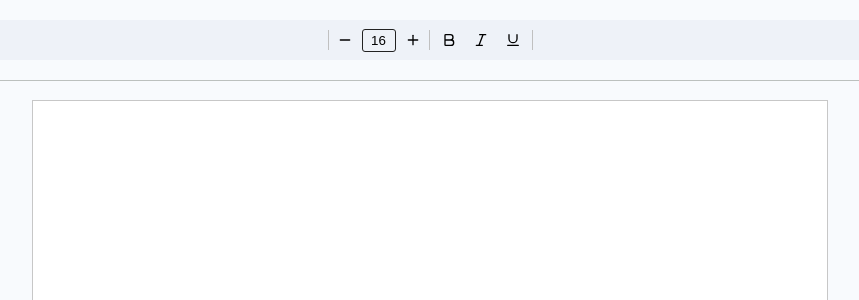
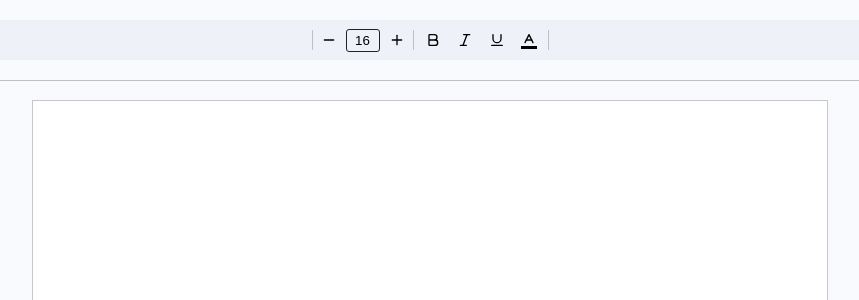
Before and after one commit to kimjh0813/canvas-editor, a React (Vite) app: page / in a window 1280 px wide. Shown: the top 300 px of the page, without its empty margins (210-1069 px from the left). Built offline with nearby package versions, Linux system fonts and the light colour scheme.

Commit message:
FEAT: add fontColor

```diff
--- a/src/components/Cursor/Cursor.tsx
+++ b/src/components/Cursor/Cursor.tsx
@@ -18,6 +18,12 @@ export function Cursor({ scrollContainerRef }: CursorProps) {
 
   const isVisible = useMemo(() => {
     return cursor && !editorManger.select.selectRange;
+  }, [cursor]);
+
+  const color = useMemo(() => {
+    if (!cursor) return "#000000";
+
+    return editorManger.textStyle.getTextStyle(cursor.index).color;
   }, [cursor]);
 
   useEffect(() => {
@@ -66,6 +72,7 @@ export function Cursor({ scrollContainerRef }: CursorProps) {
       $fontSize={cursor.fontSize}
       $lineMaxFontSize={cursor.lineMaxFontSize}
       $isBlinking={isBlinking}
+      $color={color}
     />
   );
 }
--- a/src/components/Cursor/styled.ts
+++ b/src/components/Cursor/styled.ts
@@ -12,7 +12,8 @@ export const Cursor = styled.div.attrs<{
   $fontSize: number;
   $pageIndex: number;
   $lineMaxFontSize: number;
-}>(({ $pageIndex, $fontSize, $lineMaxFontSize, $x, $y }) => ({
+  $color: string;
+}>(({ $pageIndex, $fontSize, $lineMaxFontSize, $x, $y, $color }) => ({
   style: {
     top: `${
       $pageIndex * (1123 + 20) +
@@ -23,13 +24,13 @@ export const Cursor = styled.div.attrs<{
     }px`,
     left: `${$x}px`,
     height: `${$fontSize}px`,
+    backgroundColor: `${$color}`,
   },
 }))<{
   $isBlinking: boolean;
 }>`
   position: absolute;
   width: 2px;
-  background-color: black;
 
   ${({ $isBlinking }) =>
     $isBlinking &&
--- /dev/null
+++ b/src/components/EditorToolbar/FontStyle/Color.tsx
@@ -0,0 +1,106 @@
+import { Bold as BoldIcon } from "lucide-react";
+
+import { useSetRecoilState } from "recoil";
+
+import { CursorStyle } from ".";
+import { useEditor } from "../../../context/EditorContext";
+import { cursorState } from "../../../recoil";
+import { IconWrapper } from "../styled";
+import { ColorPicker } from "../../ColorPicker";
+
+import * as S from "./styled";
+import { useRef, useState } from "react";
+import { useAutoAnimate } from "@formkit/auto-animate/react";
+import { DropDownContent } from "../../ui";
+
+export default function BaselineIcon({ color }: { color: string }) {
+  return (
+    <svg
+      style={{
+        borderBottom: `3px solid ${color}`,
+        transform: "translateY(-1px)",
+      }}
+      xmlns="http://www.w3.org/2000/svg"
+      width="16"
+      height="16"
+      viewBox="0 0 24 24"
+      fill="none"
+      stroke="currentColor"
+      strokeWidth="2"
+      strokeLinecap="round"
+      strokeLinejoin="round"
+      className="lucide lucide-baseline"
+    >
+      <path d="m6 16 6-12 6 12" style={{ transform: "translateY(3px)" }} />
+      <path d="M8 12h8" style={{ transform: "translateY(3px)" }} />
+    </svg>
+  );
+}
+
+interface ColorProps {
+  color: string;
+  setCursorStyle: React.Dispatch<React.SetStateAction<CursorStyle>>;
+}
+
+export function Color({ color, setCursorStyle }: ColorProps) {
+  const { editorManger, draw } = useEditor();
+
+  const triggerRef = useRef<HTMLDivElement>(null);
+
+  const [animate] = useAutoAnimate({ duration: 40, easing: "linear" });
+
+  const setCursor = useSetRecoilState(cursorState);
+
+  const [isVisible, setIsVisible] = useState<boolean>(false);
+
+  const handelClick = (color: string) => {
+    const isAllSelect = editorManger.select.isAllSelect();
+    const isTextEmpty = editorManger.text.length() === 0;
+
+    if (isAllSelect || isTextEmpty) {
+      editorManger.textStyle.setDefaultStyle({ color });
+    }
+
+    if (editorManger.select.selectRange === null) {
+      editorManger.textStyle.setCurrentStyle({ color });
+    } else {
+      const { start, end } = editorManger.select.selectRange;
+
+      editorManger.textStyle.updateTextFragmentsStyle(start, end, {
+        color,
+      });
+
+      draw(true);
+    }
+
+    setCursorStyle((prev) => ({ ...prev, color }));
+    setCursor((prev) => (prev ? { ...prev, isFocusCanvas: true } : prev));
+    setIsVisible(false);
+  };
+
+  return (
+    <S.ColorContainer>
+      <S.RelativeContainer>
+        <IconWrapper
+          ref={triggerRef}
+          onClick={() => setIsVisible((prev) => !prev)}
+        >
+          <BaselineIcon color={color} />
+        </IconWrapper>
+        <div ref={animate}>
+          {isVisible && (
+            <DropDownContent
+              triggerRef={triggerRef}
+              onClickOutside={() => {
+                setIsVisible(false);
+              }}
+              style={{ width: "243px" }}
+            >
+              <ColorPicker selectColor={color} handelClick={handelClick} />
+            </DropDownContent>
+          )}
+        </div>
+      </S.RelativeContainer>
+    </S.ColorContainer>
+  );
+}
--- a/src/components/EditorToolbar/FontStyle/FontStyle.tsx
+++ b/src/components/EditorToolbar/FontStyle/FontStyle.tsx
@@ -9,12 +9,14 @@ import { Size } from "./Size";
 import { isEqual } from "lodash";
 import { Italic } from "./Italic";
 import { Underline } from "./Underline";
+import { Color } from "./Color";
 
 export interface CursorStyle {
   fontSize: string;
   isBold: boolean;
   isItalic: boolean;
   isUnderline: boolean;
+  color: string;
 }
 
 export function FontStyle() {
@@ -27,6 +29,7 @@ export function FontStyle() {
     isBold: false,
     isItalic: false,
     isUnderline: false,
+    color: "#000000",
   });
 
   useEffect(() => {
@@ -47,6 +50,7 @@ export function FontStyle() {
         isBold: !!cTextStyle?.bold,
         isItalic: !!cTextStyle?.italic,
         isUnderline: !!cTextStyle?.underline,
+        color: cTextStyle?.color || "#000000",
       };
     } else {
       const fontStyle = editorManger.textStyle.getTextStyle(cursor.index);
@@ -56,6 +60,7 @@ export function FontStyle() {
         isBold: !!fontStyle.bold,
         isItalic: !!fontStyle.italic,
         isUnderline: !!fontStyle?.underline,
+        color: fontStyle.color,
       };
     }
 
@@ -75,6 +80,7 @@ export function FontStyle() {
         isUnderline={cursorStyle.isUnderline}
         setCursorStyle={setCursorStyle}
       />
+      <Color color={cursorStyle.color} setCursorStyle={setCursorStyle} />
       <VerticalDivider />
     </>
   );
--- a/src/components/EditorToolbar/FontStyle/Size.tsx
+++ b/src/components/EditorToolbar/FontStyle/Size.tsx
@@ -138,7 +138,6 @@ export function Size({ fontSize, setCursorStyle }: SizeProps) {
               }));
             }}
             onFocus={(e) => e.target.select()}
-            onBlur={() => {}}
             onKeyDown={(e) => {
               if (e.key === "Enter") {
                 e.stopPropagation();
@@ -154,6 +153,7 @@ export function Size({ fontSize, setCursorStyle }: SizeProps) {
               triggerRef={triggerRef}
               onClickOutside={() => {
                 setIsVisible(false);
+                inputRef.current?.blur();
               }}
             >
               <S.FontSizeListWrapper>
--- a/src/components/EditorToolbar/FontStyle/styled.ts
+++ b/src/components/EditorToolbar/FontStyle/styled.ts
@@ -8,6 +8,11 @@ export const FontSizeContainer = styled.div`
   display: flex;
   align-items: center;
   gap: 4px;
+`;
+
+export const ColorContainer = styled.div`
+  display: flex;
+  align-items: center;
 `;
 
 export const FontSizeInput = styled.input`
--- a/src/editor/core/TextStyle.ts
+++ b/src/editor/core/TextStyle.ts
@@ -11,6 +11,7 @@ export class TextStyle {
     this._defaultStyle = {
       fontSize: defaultFontSize,
       fontFamily: "Arial",
+      color: "#000000",
     };
     this._currentStyle = undefined;
   }
--- a/src/editor/types/text.ts
+++ b/src/editor/types/text.ts
@@ -3,6 +3,7 @@ export interface ITextStyle {
   italic?: boolean;
   underline?: boolean;
   fontSize: number;
+  color: string;
   backgroundColor?: string;
   fontFamily: string;
 }
--- a/src/editor/utils/draw.ts
+++ b/src/editor/utils/draw.ts
@@ -102,7 +102,7 @@ function drawLine({
     const textWidth = measureTextWidth(ctx, textFragment.text);
 
     //draw text
-    ctx.fillStyle = "black";
+    ctx.fillStyle = textFragment.color;
     ctx.fillText(textFragment.text, lineX, lineText.y + maxFontSize);
 
     const isUnderLine = textFragment.underline && textFragment.text !== "\n";
@@ -116,6 +116,7 @@ function drawLine({
         lineX,
         textWidth,
         fontSize: textFragment.fontSize,
+        color: textFragment.color,
       });
     }
 
@@ -129,6 +130,7 @@ interface DrawTextUnderLine {
   lineX: number;
   textWidth: number;
   fontSize: number;
+  color: string;
 }
 function drawTextUnderLine({
   ctx,
@@ -136,11 +138,12 @@ function drawTextUnderLine({
   lineX,
   textWidth,
   fontSize,
+  color,
 }: DrawTextUnderLine) {
   ctx.beginPath();
   ctx.moveTo(lineX, underlineY);
   ctx.lineTo(lineX + textWidth, underlineY);
   ctx.lineWidth = Math.max(1, fontSize * 0.08);
-  ctx.strokeStyle = "black";
+  ctx.strokeStyle = color;
   ctx.stroke();
 }
```
